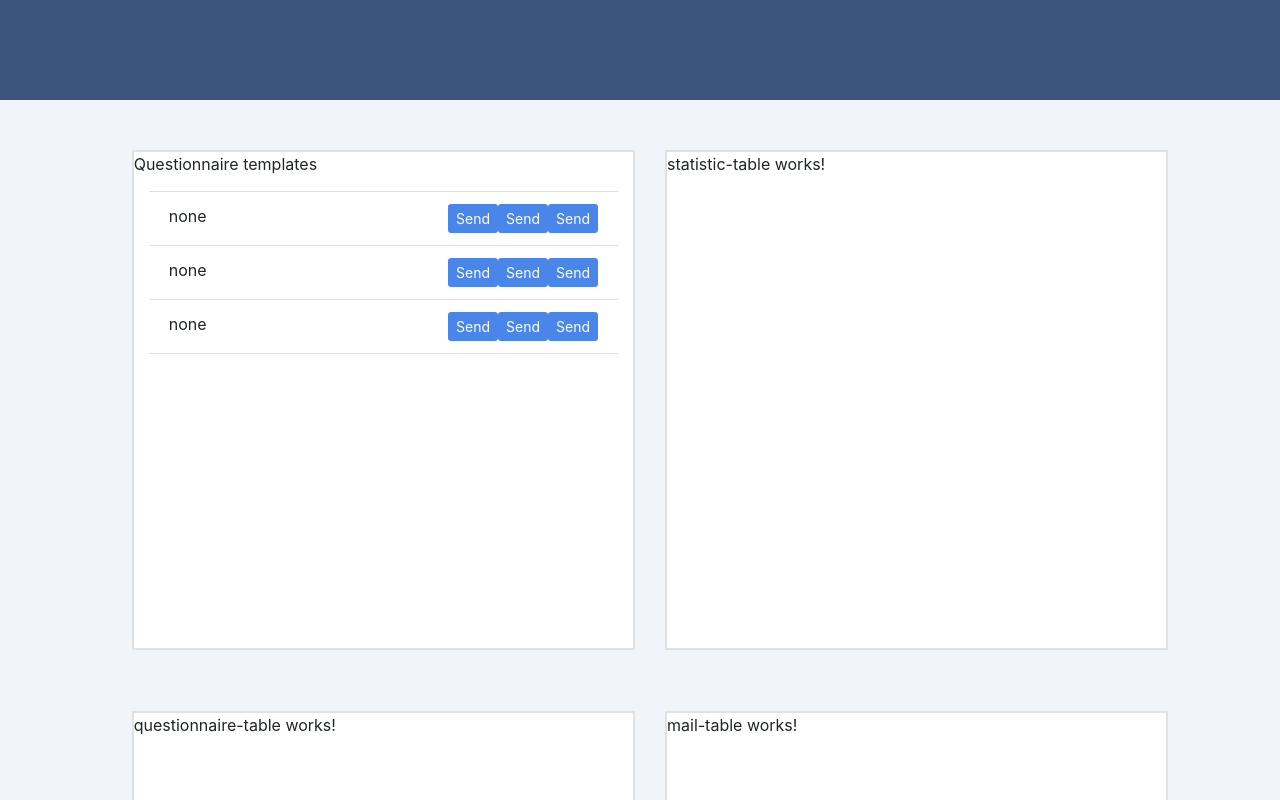
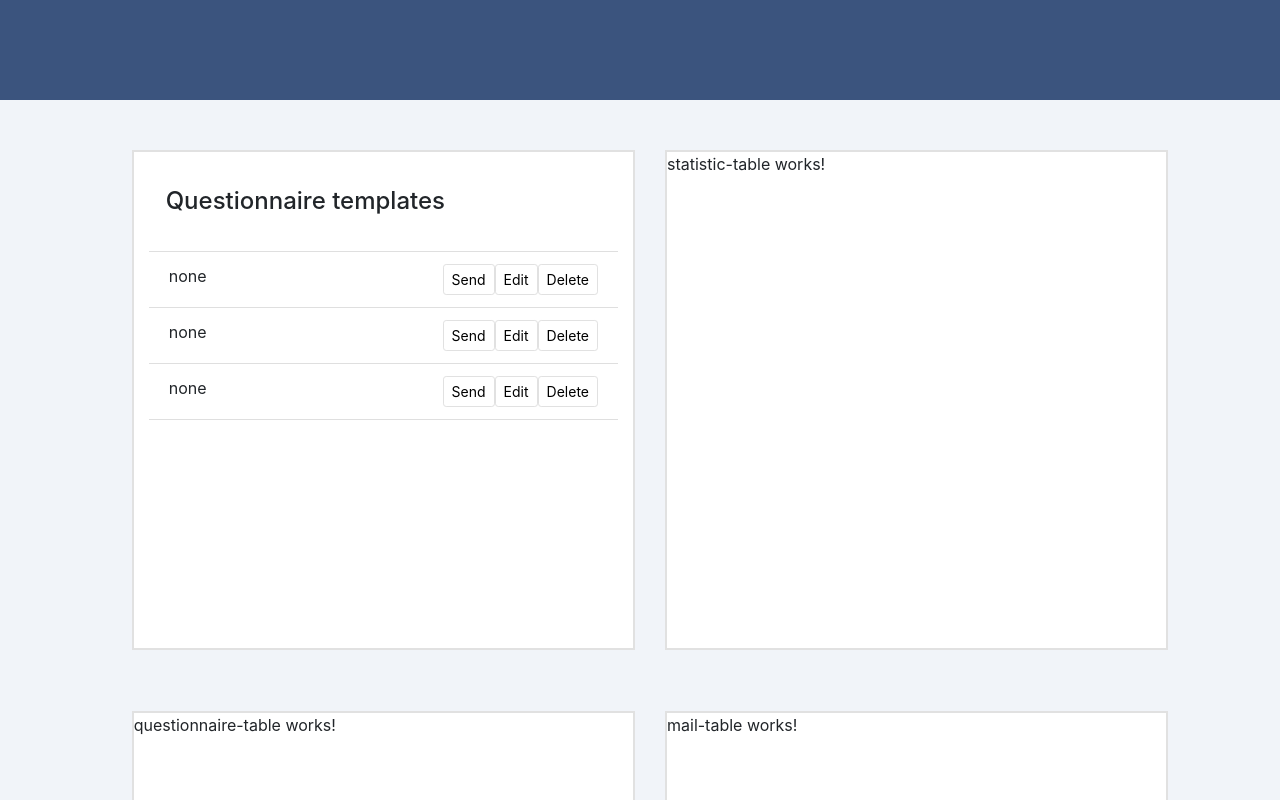
Before and after one commit to Rishod/easy-questionnaire, an Angular app: page / in a window 1280 px wide. Shown: the top 800 px of the page. Built offline with nearby package versions, Linux system fonts and the light colour scheme.

Commit message:
some improvements

```diff
--- a/src/app/component/button/button.component.css
+++ b/src/app/component/button/button.component.css
@@ -1,4 +1,5 @@
 .button-style{
-  background-color: #4a86ea;
-  border: #4a86ea;
+  background-color: #ffffff;
+  border: 1px solid #e1e1e1;
+  color: black;
 }
--- a/src/app/component/button/button.component.html
+++ b/src/app/component/button/button.component.html
@@ -1 +1 @@
-<button type="button" class="btn btn-primary btn-sm button-style">Send</button>
+<button type="button" class="btn btn-primary btn-sm button-style">{{name}}</button>
--- a/src/app/component/button/button.component.ts
+++ b/src/app/component/button/button.component.ts
@@ -1,4 +1,4 @@
-import { Component, OnInit } from '@angular/core';
+import {Component, Input, OnInit} from '@angular/core';
 
 @Component({
   selector: 'app-button',
@@ -7,6 +7,8 @@ import { Component, OnInit } from '@angular/core';
 })
 export class ButtonComponent implements OnInit {
 
+  @Input('name')
+  name: string;
   constructor() { }
 
   ngOnInit() {
--- a/src/app/component/questionnaire-template-item/questionnaire-template-item.component.html
+++ b/src/app/component/questionnaire-template-item/questionnaire-template-item.component.html
@@ -3,8 +3,10 @@
     {{title}}
   </span>
   <div>
-    <app-button></app-button>
-    <app-button></app-button>
-    <app-button></app-button>
+    <app-button [name]="'Send'"></app-button>
+    <app-button [name]="'Edit'"></app-button>
+    <app-button [name]="'Delete'"></app-button>
   </div>
+
+
 </div>
--- a/src/app/component/template-table/template-table.component.html
+++ b/src/app/component/template-table/template-table.component.html
@@ -1,12 +1,16 @@
 <div class="table">
-  Questionnaire templates
+
+  <div class="table-header">
+     <h4>
+       <span>Questionnaire templates</span>
+     </h4>
+  </div>
 
   <div style="margin: 15px">
     <ul class="list-group list-group-flush">
       <app-questionnaire-template-item class="list-item list-group-item"></app-questionnaire-template-item>
       <app-questionnaire-template-item class="list-item list-group-item"></app-questionnaire-template-item>
       <app-questionnaire-template-item class="list-item list-group-item"></app-questionnaire-template-item>
-
     </ul>
   </div>
 
--- a/src/index.html
+++ b/src/index.html
@@ -11,6 +11,11 @@
   <!--<link href="/node_modules/bootstrap/dist/css/bootstrap-grid.min.css">-->
   <!--<link href="/node_modules/bootstrap/dist/css/bootstrap-reboot.min.css">-->
 
+  <!--Bad way to use jQuery-->
+  <!--<script src="https://code.jquery.com/jquery-3.2.1.slim.min.js" integrity="sha384-KJ3o2DKtIkvYIK3UENzmM7KCkRr/rE9/Qpg6aAZGJwFDMVNA/GpGFF93hXpG5KkN" crossorigin="anonymous"></script>-->
+  <!--<script src="https://cdnjs.cloudflare.com/ajax/libs/popper.js/1.12.9/umd/popper.min.js" integrity="sha384-ApNbgh9B+Y1QKtv3Rn7W3mgPxhU9K/ScQsAP7hUibX39j7fakFPskvXusvfa0b4Q" crossorigin="anonymous"></script>-->
+  <!--<script src="https://maxcdn.bootstrapcdn.com/bootstrap/4.0.0/js/bootstrap.min.js" integrity="sha384-JZR6Spejh4U02d8jOt6vLEHfe/JQGiRRSQQxSfFWpi1MquVdAyjUar5+76PVCmYl" crossorigin="anonymous"></script>-->
+
 </head>
 <body>
   <app-root></app-root>
--- a/src/styles.css
+++ b/src/styles.css
@@ -13,6 +13,12 @@ body{
   background-color: #ffffff;
 }
 
+.table-header{
+  margin-left: 32px;
+  margin-top: 35px;
+  margin-bottom: 35px;
+}
+
 .list-group-flush:last-child{
   border-bottom: 1px solid rgba(0, 0, 0, 0.125);
 }
```
